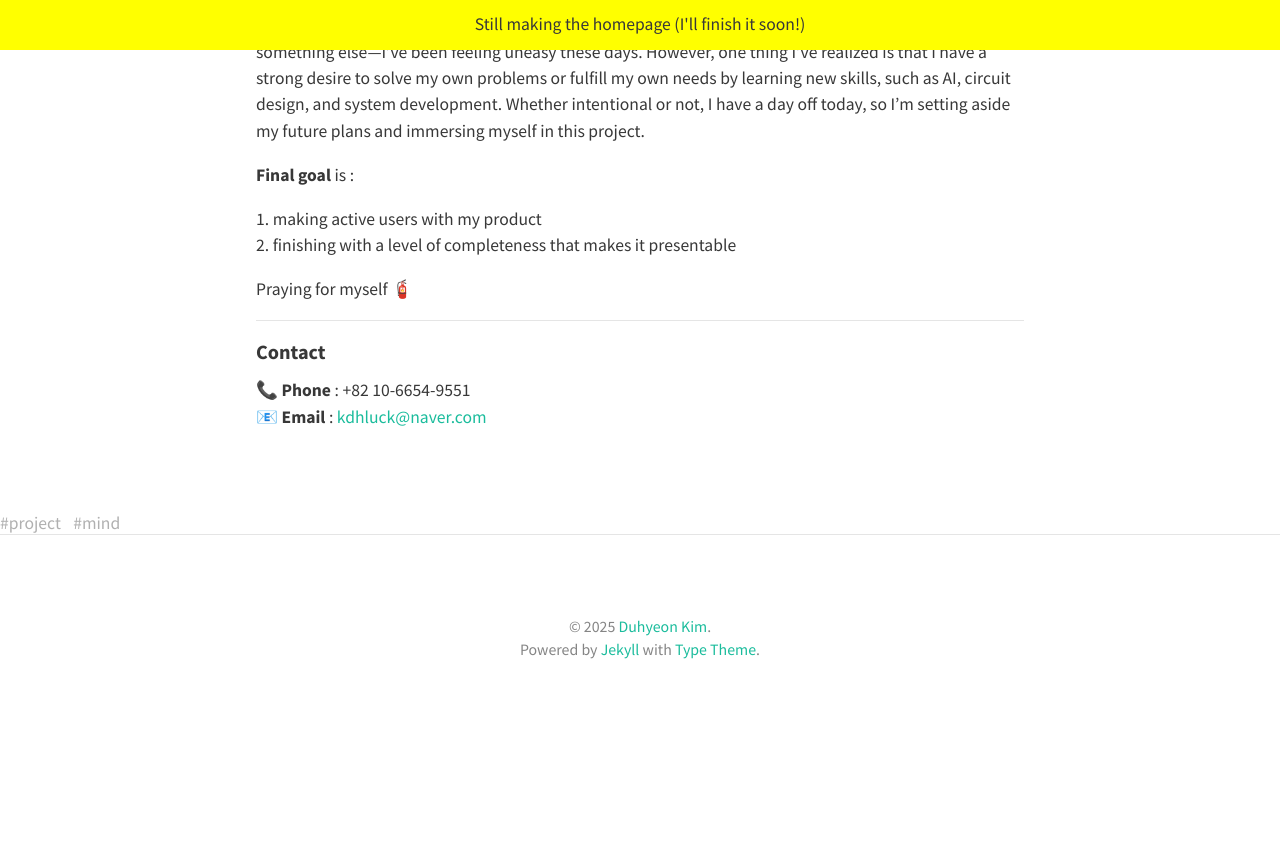
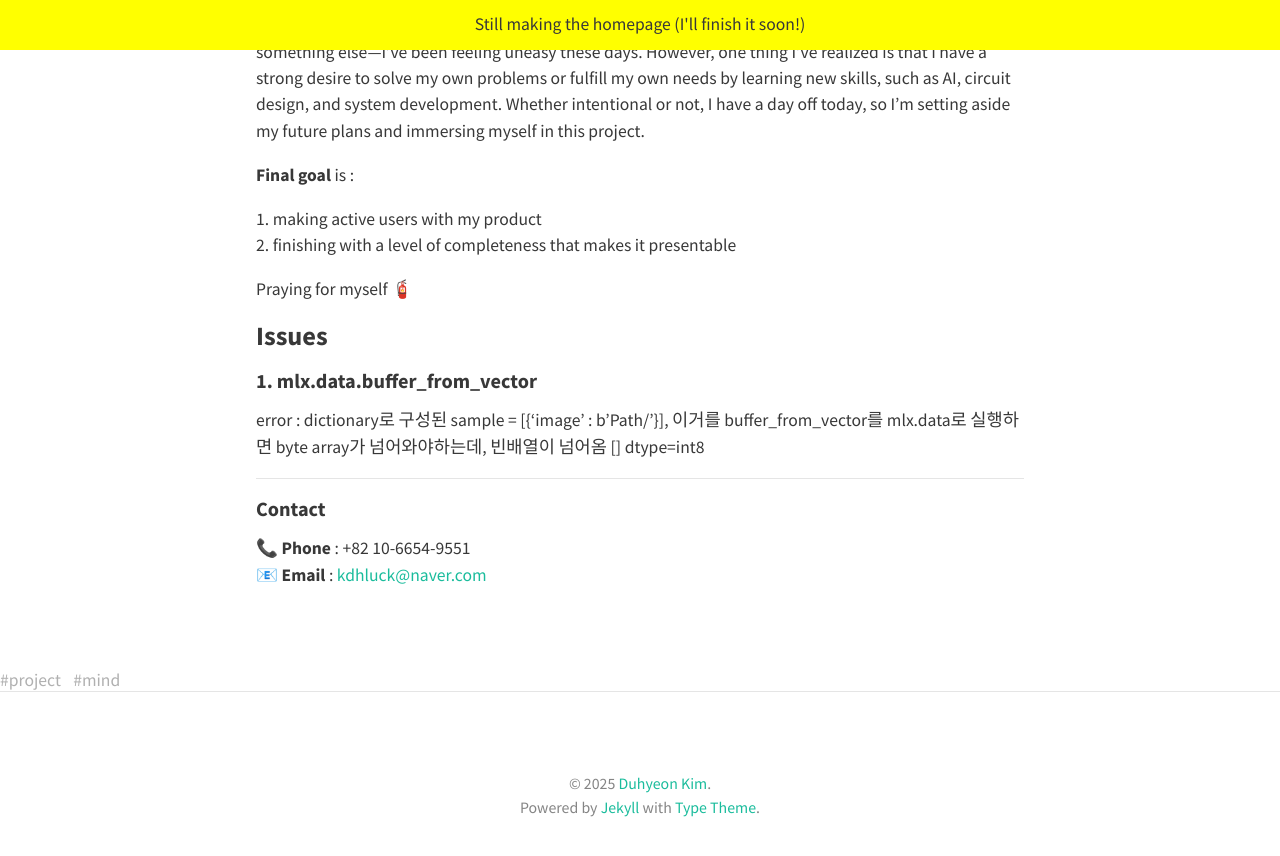
Before and after one commit to dudududukim/dudududukim-expired, a Jekyll site: the page built from _posts/2025-02-12-d2f.md, in a window 1280 px wide and 900 px high, scrolled down 844 px. Shown: the top 856 px of the window. Built offline with Jekyll 4.4.1, drawn with Linux system fonts in a browser that asks for light colours; nearby versions of some CDN libraries; before the commit the page ends 1586 px from its top, so only the background shows below that.

Commit message:
d2f issues updated

```diff
--- a/_posts/2025-02-12-d2f.md
+++ b/_posts/2025-02-12-d2f.md
@@ -25,6 +25,12 @@ Since I'm unsure about what I want to be—a businessman, a startup member, a pe
 
 Praying for myself 🧯
 
+### Issues
+
+#### 1. mlx.data.buffer_from_vector
+error : dictionary로 구성된 sample = [{'image' : b'Path/'}], 이거를 buffer_from_vector를 mlx.data로 실행하면 byte array가 넘어와야하는데, 빈배열이 넘어옴
+[] dtype=int8
+
 ---
 
 #### Contact
```
